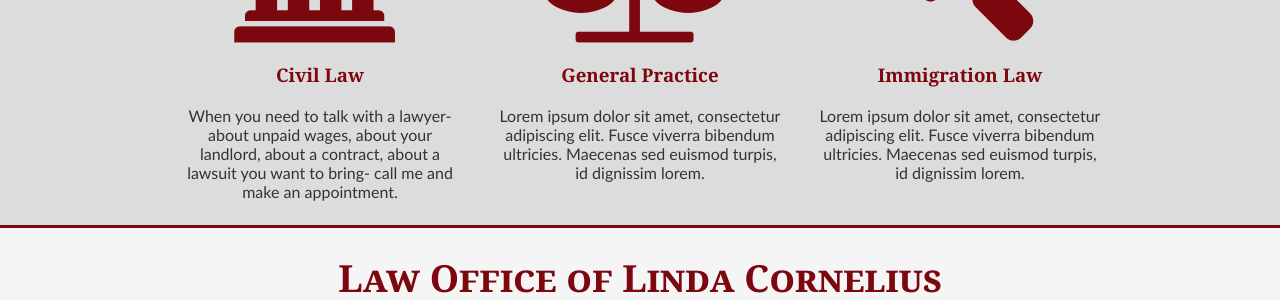
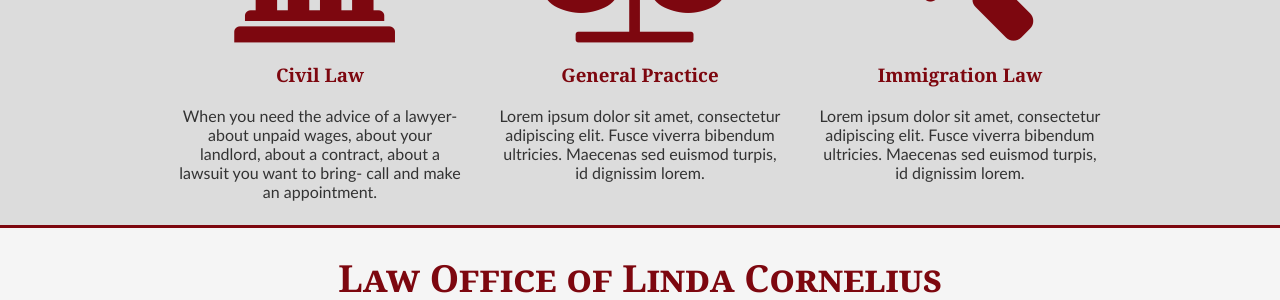
Before and after one commit to edamtoft/cornelius.legal.site, a Jekyll site: the page built from index.markdown, in a window 1280 px wide and 900 px high, scrolled down 748 px. Shown: the part 154-454 px from the top of the window. Built offline with Jekyll 4.4.1, drawn with Linux system fonts in a browser that asks for light colours; nearby versions of some CDN libraries.

Commit message:
Updated '/_practice/employment.markdown' via CloudCannon

```diff
--- a/_practice/employment.markdown
+++ b/_practice/employment.markdown
@@ -2,13 +2,12 @@
 title: Civil Law
 identifier: CivilLaw
 layout: page
-description_text: When you need to talk with a lawyer- about unpaid wages, about your
-  landlord, about a contract, about a lawsuit you want to bring- call me and make
-  an appointment.
+description_text: 'When you need the advice of a lawyer- about unpaid wages, about your landlord, about a contract, about a lawsuit you want to bring- call and make an appointment.'
 language: english
 icon: bank
-banner_image: "/assets/columns.jpg"
+banner_image: /assets/columns.jpg
 sitemap: true
 ---
 
+
 Lorem ipsum dolor sit amet, consectetur adipiscing elit. Quisque malesuada ex ut enim volutpat ultricies. Nam vestibulum erat aliquam purus tincidunt cursus et sit amet nibh. Maecenas lacinia justo sit amet libero tincidunt, at tristique orci rhoncus. Donec vitae elit placerat, consequat elit vel, tincidunt dolor. Pellentesque habitant morbi tristique senectus et netus et malesuada fames ac turpis egestas. Curabitur finibus ligula vitae pretium lacinia. Quisque aliquet iaculis nunc sit amet cursus. Nam commodo luctus velit, in posuere libero rutrum eu. Nunc maximus ante dolor, at facilisis erat consequat at. In dignissim pretium nunc, et aliquet augue faucibus et. Ut non metus dictum sem euismod fermentum. Donec ipsum erat, porttitor sit amet ipsum sit amet, scelerisque gravida quam. Nunc semper massa sed ornare feugiat. Aenean vel mollis mauris. Praesent ornare, turpis at molestie gravida, ipsum nibh lobortis lacus, id lacinia elit est id ex. Integer quis velit ac urna porttitor ullamcorper sit amet non orci.
```
